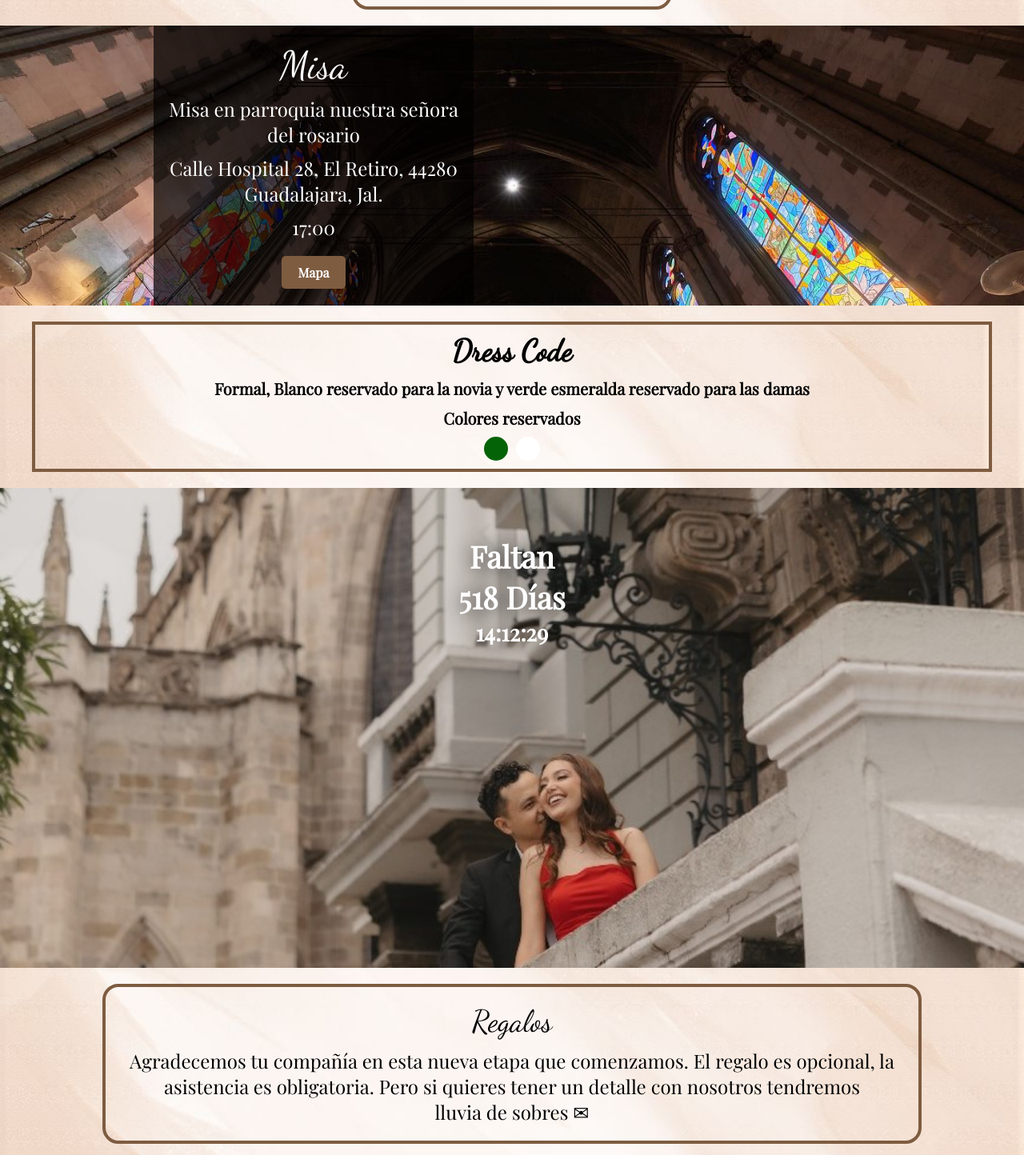
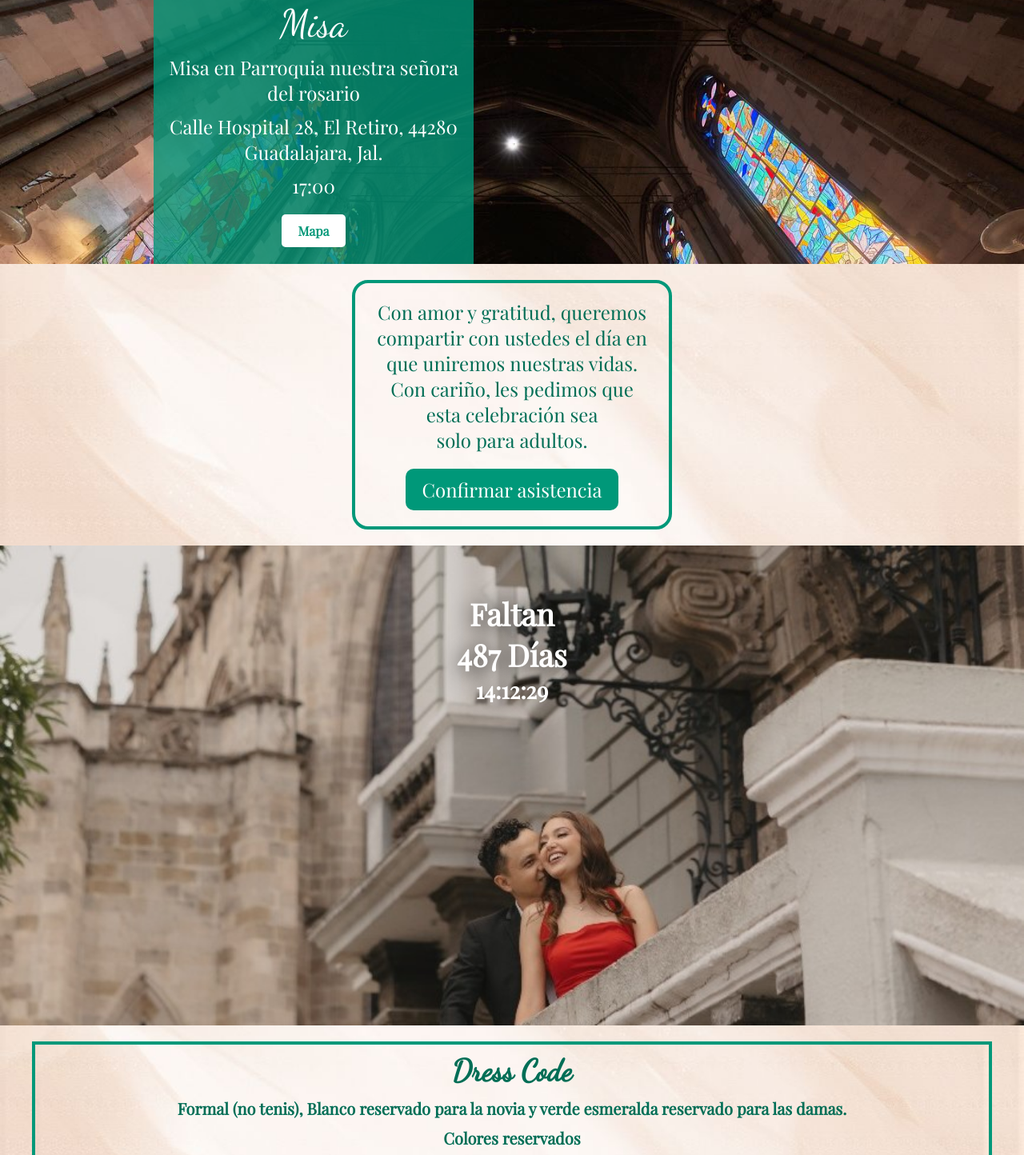
Before and after one commit to Tounka/Invitaciones, a React (Create React App) app: page / in a window 1280 px wide. Shown: the part 1120-2564 px from the top of the page at 80% size. Built offline with nearby package versions, Linux system fonts and the light colour scheme.

Commit message:
feat: modificaciones solicitadas por cliente

```diff
--- a/src/App.js
+++ b/src/App.js
@@ -28,19 +28,19 @@ function App() {
     <ContenedorPrincipal className="App">
 
       <SeccionBienvenida fecha={data.fecha} />
-      <SeccionFrase telefono={data.telefono} frase={data.textoConfirmarAsistencia} />
+      <SeccionReproductor />
       <SeccionUbicacionGenerico
         img={imgCatedral}
-        data={{nombreUbicacion:"Misa en parroquia nuestra señora del rosario",horaEventoUbicacion:"17:00", ubicacion:"Calle Hospital 28, El Retiro, 44280 Guadalajara, Jal." }}
+        data={{ nombreUbicacion: "Misa en Parroquia nuestra señora del rosario", horaEventoUbicacion: "17:00", ubicacion: "Calle Hospital 28, El Retiro, 44280 Guadalajara, Jal." }}
         titulo="Misa"
         iframe={
-<iframe src="https://www.google.com/maps/embed?pb=!1m18!1m12!1m3!1d3732.595824940646!2d-103.33976542541727!3d20.68601613503295!2m3!1f0!2f0!3f0!3m2!1i1024!2i768!4f13.1!3m3!1m2!1s0x8428b1ebb9d0b5cf%3A0xc99b978a9a773754!2sParroquia%20Nuestra%20Se%C3%B1ora%20del%20Rosario%20-%20Templo%20del%20Padre%20Galv%C3%A1n!5e0!3m2!1ses-419!2smx!4v1760647827055!5m2!1ses-419!2smx" width="600" height="450" style="border:0;" allowfullscreen="" loading="lazy" referrerpolicy="no-referrer-when-downgrade"></iframe>
+          <iframe src="https://www.google.com/maps/embed?pb=!1m18!1m12!1m3!1d3732.595824940646!2d-103.33976542541727!3d20.68601613503295!2m3!1f0!2f0!3f0!3m2!1i1024!2i768!4f13.1!3m3!1m2!1s0x8428b1ebb9d0b5cf%3A0xc99b978a9a773754!2sParroquia%20Nuestra%20Se%C3%B1ora%20del%20Rosario%20-%20Templo%20del%20Padre%20Galv%C3%A1n!5e0!3m2!1ses-419!2smx!4v1760647827055!5m2!1ses-419!2smx" width="600" height="450" style="border:0;" allowfullscreen="" loading="lazy" referrerpolicy="no-referrer-when-downgrade"></iframe>
         }
       />
+      <SeccionFrase telefono={data.telefono} frase={data.textoConfirmarAsistencia} />
 
+      <TimerV2 fecha={data.fecha} imgTimer={imgTimer} />
       <CodigoVestimenta />
-      <TimerV2 fecha={data.fecha} imgTimer={imgTimer} />
-      <SeccionRegalo />
       <SeccionUbicacionGenerico
         img={imgUbicacion}
         ubicacion={data.ubicacion}
@@ -57,9 +57,10 @@ function App() {
           ></iframe>
         }
       />
+      <SeccionRegalo />
 
       <SeccionGaleria galeria={data.galeria} />
-      <SeccionReproductor />
+
       <Footer />
     </ContenedorPrincipal>
   );
--- a/src/Data.js
+++ b/src/Data.js
@@ -13,11 +13,11 @@ export const data = {
     tipoEvento: 'Nuestra Boda',
     nombres: ['Fátima Márquez', 'Octavio Aceves'],
 
-    textoConfirmarAsistencia:"Con amor y gratitud, queremos compartir con ustedes el día en que uniremos nuestras vidas. Con cariño, les pedimos que esta celebración sea solo para adultos",
-    fecha: new Date(2026, 3, 21),
+    textoConfirmarAsistencia:"Con amor y gratitud, queremos compartir con ustedes el día en que uniremos nuestras vidas. Con cariño, les pedimos que esta celebración sea solo para adultos.",
+    fecha: new Date(2026, 2, 21),
     galeria: [img1, img2, img3, img4, img5, img6, img7, img8, img9],
     msgRegalo: "Agradecemos tu compañía en esta nueva etapa que comenzamos. El regalo es opcional, la asistencia es obligatoria. Pero si quieres tener un detalle con nosotros tendremos lluvia de sobres ✉",
-    msgCodigoVestimenta: "Formal, Blanco reservado para la novia y verde esmeralda reservado para las damas",
+    msgCodigoVestimenta: "Formal (no tenis), Blanco reservado para la novia y verde esmeralda reservado para las damas.",
     coloresReservados: ["#046307", "#fff"],
 
     nombreUbicacion:"Hacienda De Eventos Cachas De Oro",
--- a/src/index.css
+++ b/src/index.css
@@ -1,9 +1,12 @@
 :root {
   --blancoPrincipal: #f3f6f5;
-  --rosaPrincipal: #ffafcc;
-  --doradoSuave: #fbc739;
-  --cafePrincipal: #7E5C40;
-  --cafeEspecial: #7F550E;
+  --rosaPrincipal: #ffafcc;       /* Rosa suave, conserva el contraste */
+  --doradoSuave: #fcd56b;         /* Dorado más claro y cálido */
+  --cafePrincipal: #009879;       /* Verde esmeralda (nuevo color principal) */
+  --cafeEspecial: #006e56;
+
+
+  --colorTexto: #006e56;
 
 
 
@@ -19,6 +22,7 @@
   --txtSize5: 16px;
 
 }
+
 @font-face {
   font-family: 'fuenteElegante';
   src: url('./recursos/fuentes/DancingScript-VariableFont_wght.ttf') format('truetype');
--- /dev/null
+++ b/src/recursos/componentesGenericos/BtnGenerico.jsx
@@ -0,0 +1,21 @@
+import styled from "styled-components";
+
+export const BtnConfirmar = styled.a`
+    display: inline-block;
+    padding: 10px 20px;
+    background-color: var(--cafePrincipal);
+    color: white;
+    text-decoration: none;
+    font-size: var(--txtSize3);
+    border-radius: 10px;
+    border: none;
+    cursor: pointer;
+    text-align: center;
+    transition: background-color 0.3s;
+
+    transition: opacity .2s ;
+    &:hover {
+        opacity: .8;
+        transition: opacity .2s ;
+    }
+`;
--- a/src/secciones/CodigoVestimenta/CodigoVestimenta.jsx
+++ b/src/secciones/CodigoVestimenta/CodigoVestimenta.jsx
@@ -51,6 +51,8 @@ const ColorReservado = styled.div`
     width: 30px;
     border-radius: 50%;
     background-color: ${props => props.color ? props.color : ''};
+
+    border: solid 2px #00000087;
 `
 
 
@@ -59,7 +61,7 @@ export const CodigoVestimenta = ({ codigoVestimenta }) => {
         <ContenedorCodigoVestimenta>
             <ContenedorInterto>
                 <ContenedorHorizontal>
-                    <TxtGenerico size={'var(--txtSize1)'} fontFamily='var(--fuenteElegante)' bold>
+                    <TxtGenerico style={{color:"var(--colorTexto)"}} size={'var(--txtSize1)'} fontFamily='var(--fuenteElegante)' bold>
                         {`Dress Code`}
                     </TxtGenerico>
 
@@ -73,11 +75,11 @@ export const CodigoVestimenta = ({ codigoVestimenta }) => {
                     <br />
                 </TxtGenerico> */}
 
-                <TxtGenerico size={'var(--txtSize4)'} bold>
+                <TxtGenerico style={{color:"var(--colorTexto)"}} size={'var(--txtSize4)'} bold>
                     {data.msgCodigoVestimenta}
                 </TxtGenerico>
                 <ContenedorVertical>
-                    <TxtGenerico size={'var(--txtSize4)'} bold>Colores reservados</TxtGenerico>
+                    <TxtGenerico style={{color:"var(--colorTexto)"}} size={'var(--txtSize4)'} bold>Colores reservados</TxtGenerico>
                     <ContenedorHorizontal>
                         {/* <ColorReservado color={'#FDB086'} /> */}
                         {data.coloresReservados.map((color, index) =>{
--- a/src/secciones/Footer/Footer.jsx
+++ b/src/secciones/Footer/Footer.jsx
@@ -6,7 +6,7 @@ const FooterStyled = styled.div`
 
     background-color: var(--blancoPrincipal);
     font-size: 22px;
-    color: black;
+    color: var(--colorTexto);
 
     display: flex;
     flex-direction:column;
--- a/src/secciones/Frase/SeccionFrase.jsx
+++ b/src/secciones/Frase/SeccionFrase.jsx
@@ -48,7 +48,7 @@ const ContenedorTxt = styled.div`
 
 const TextoFrase = styled(TxtGenerico)`
     font-size: var(--txtSize3);
-
+    color: var(--colorTexto);
     @media (max-width: 500px) {
         font-size: var(--txtSize4);
     }
--- a/src/secciones/Galeria/Galeria.jsx
+++ b/src/secciones/Galeria/Galeria.jsx
@@ -71,7 +71,7 @@ export const SeccionGaleria = ({ galeria }) => {
 
     return (
         <ContenedorMusica>
-            <TxtGenerico size='var(--txtSize1)' fontFamily='var(--fuenteElegante)'>Fotos</TxtGenerico>
+            <TxtGenerico style={{color:"var(--colorTexto)"}} size='var(--txtSize1)' fontFamily='var(--fuenteElegante)'>Fotos</TxtGenerico>
             <ContenedorGaleria>
                 <ContendorVertical>
                     {columna1}
--- a/src/secciones/Musica/MusicaV1.jsx
+++ b/src/secciones/Musica/MusicaV1.jsx
@@ -75,8 +75,8 @@ export const SeccionReproductor = () => {
     return (
         <ContenedorMusica>
             <ContenedorReproductor>
-                <TxtGenerico size='var(--txtSize2)'>Escucha nuestra canción favorita</TxtGenerico>
-                <TxtGenerico size='var(--txtSize5)' fontFamily='var(--fuenteElegante)' >'{data.nombreCancion}'</TxtGenerico>
+                <TxtGenerico style={{color:"var(--colorTexto)"}} size='var(--txtSize2)'>Escucha nuestra canción favorita</TxtGenerico>
+                <TxtGenerico style={{color:"var(--colorTexto)"}} size='var(--txtSize5)' fontFamily='var(--fuenteElegante)' >'{data.nombreCancion}'</TxtGenerico>
                 <ContenedorBtnPlay onClick={togglePlayPause}>
                     {isPlaying ? <FaPause /> : <FaPlay />}
                 </ContenedorBtnPlay>
--- a/src/secciones/Regalo/SeccionRegalo.jsx
+++ b/src/secciones/Regalo/SeccionRegalo.jsx
@@ -3,6 +3,7 @@ import { TxtGenerico } from "../../recursos/componentesGenericos/TxtGenericos";
 import { ContenedorGenericoSmall } from "../../recursos/componentesGenericos/ContenedoresGenericos";
 import { FaRegEnvelope } from "react-icons/fa6";
 import { data } from "../../Data";
+import { BtnConfirmar } from "../../recursos/componentesGenericos/BtnGenerico";
 
 const ContenedorRegalo = styled(ContenedorGenericoSmall)`
     width: 100%;
@@ -21,21 +22,10 @@ const ContenedorTxt = styled.div`
     border-radius: 20px;
     border: solid 4px var(--cafePrincipal);
     flex-direction: column;
-    gap: 10px;
+    gap: 20px;
+
 `;
 
-const ContenedorHorizontal = styled.div`
-    display: flex;
-    height: 40px;
-    justify-content: center;
-    align-items: center;
-    gap: 10px;
-`;
-
-const IconoSobre = styled(FaRegEnvelope)`
-    font-size: var(--txtSize2); /* Ajusta el tamaño del ícono */
-    vertical-align: middle; /* Alineación vertical */
-`;
 const TextoFrase = styled(TxtGenerico)`
     font-size: var(--txtSize3);
 
@@ -47,13 +37,15 @@ export const SeccionRegalo = () => {
     return (
         <ContenedorRegalo>
             <ContenedorTxt>
-                <TxtGenerico size='var(--txtSize1)' fontFamily='var(--fuenteElegante)'>
+                <TxtGenerico style={{ color: "var(--colorTexto)" }} size='var(--txtSize1)' fontFamily='var(--fuenteElegante)'>
                     Regalos
                 </TxtGenerico>
 
-                <TextoFrase >{data.msgRegalo}</TextoFrase>
+                <TextoFrase style={{ color: "var(--colorTexto)" }} >{data.msgRegalo}</TextoFrase>
 
-
+                <BtnConfirmar href={`/`} target="_blank" rel="noopener noreferrer">
+                    Ver Mesa De Regalos
+                </BtnConfirmar>
             </ContenedorTxt>
         </ContenedorRegalo>
     );
--- a/src/secciones/Ubicacion/Componentes.jsx
+++ b/src/secciones/Ubicacion/Componentes.jsx
@@ -43,11 +43,13 @@ export const ContenedorTxtUbicacion = styled.div`
 
     padding: 10px;
 
-    background-color: #000000ad;
+    background-color: #00987ac7;
+
     max-width: 400px;
     @media (max-width: 600px) {
         max-width: 200px;
     }
+
 
 `
 export const TxtEspecialUbicacion = styled(TxtGenerico)`
--- a/src/secciones/Ubicacion/UbicacionGenerico.jsx
+++ b/src/secciones/Ubicacion/UbicacionGenerico.jsx
@@ -12,15 +12,15 @@ const BotonMaps = styled.a`
     text-align: center;
     margin-top: 10px;
     padding: 10px 20px;
-    background-color: var(--cafePrincipal);;
-    color: white;
+    background-color: white;
+    color: var(--cafePrincipal);
     text-decoration: none;
     border-radius: 5px;
     text-align: center;
     font-weight: bold;
     transition: opacity .2s ;
     &:hover {
-        opacity: .8;
+
         transition: opacity .2s ;
     }
 `;
```
Also changed, not shown: 11 other files (tests, documents, lock files or other folders).
